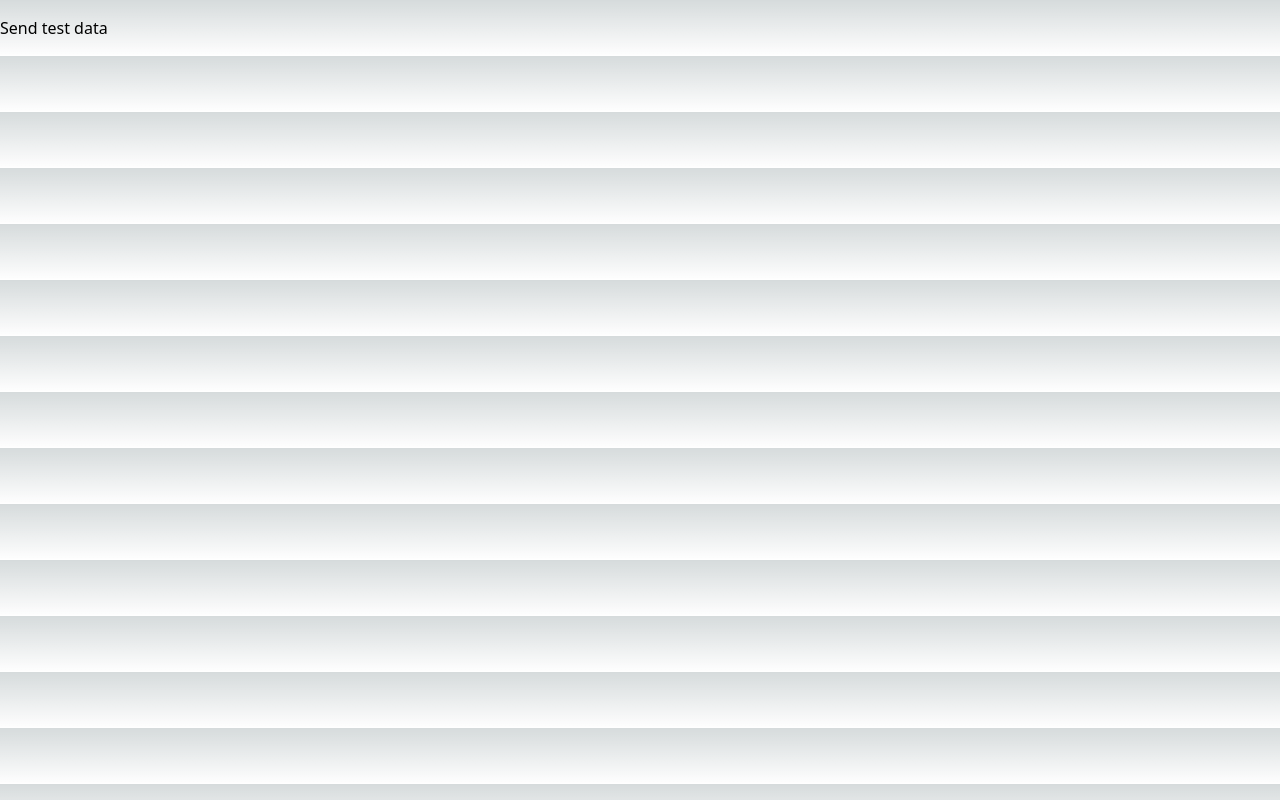
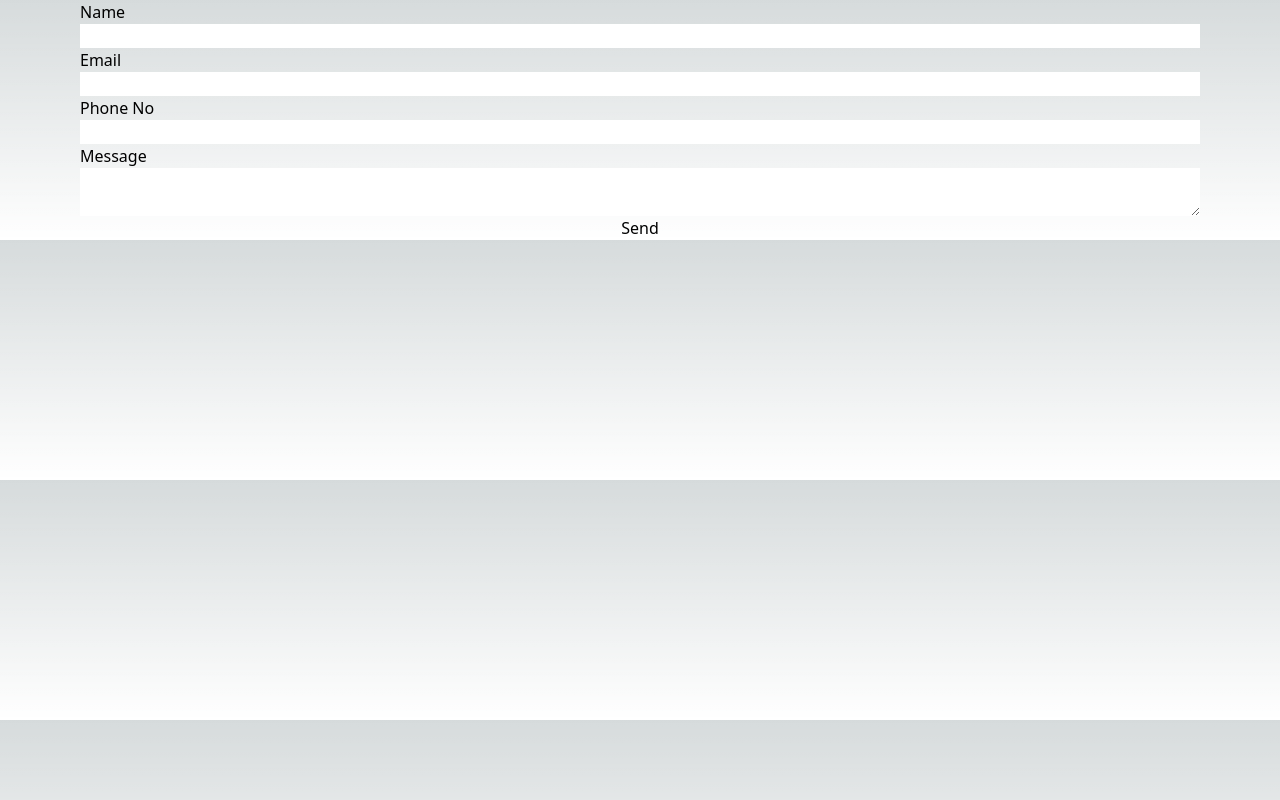
Before and after one commit to Rutvik-R/WebHunter-GWOC, a Next.js app: page /email in a window 1280 px wide. Built offline with nearby package versions, Linux system fonts and the light colour scheme.

Commit message:
Most of done only some design left

```diff
--- a/package.json
+++ b/package.json
@@ -22,6 +22,7 @@
     "next": "13.1.2",
     "react": "18.2.0",
     "react-dom": "18.2.0",
+    "react-hook-form": "^7.42.1",
     "typescript": "4.9.4"
   },
   "devDependencies": {
--- /dev/null
+++ b/pages/contactUs.tsx
@@ -0,0 +1,61 @@
+import React, { useRef } from 'react';
+import emailjs from '@emailjs/browser';
+
+export default function App(){
+
+    const form = useRef();
+
+    const sendEmail = (e) => {
+      e.preventDefault();
+
+      emailjs.sendForm('service_7p74d9f', 'template_cfqfjq9', form.current, 'CcviItm-4t-pal2z-')
+        .then((result) => {
+            console.log(result.text);
+        }, (error) => {
+            alert(error.text);
+            return;
+        });
+        if(form.current.resend.checked){
+            console.log(form.current.email_from.value)
+            emailjs.sendForm('service_7p74d9f', 'template_8n4948s', form.current, 'CcviItm-4t-pal2z-')
+            .then((result) => {
+                console.log(result.text);
+            }, (error) => {
+                alert(error.text);
+                return;
+            });
+
+        }
+
+        alert('sended')
+
+    };
+
+    return (
+        <div className="h-screen w-screen bg-red-500 bg-repeat">
+            <div className="absolute bg-amber-500 h-5/6 w-1/2 top-20 right-10 overflow-y-scroll ">
+                <div className="text-center my-2 text-6xl ">
+                    Contact Us
+                </div>
+                <div className="">
+
+                    <form ref={form} onSubmit={sendEmail}>
+                        <input type="text" name="name" placeholder="Enter your name"         required  className="block h-10 mx-28 my-10 w-2/3" />
+                        <input type="email" name="email_from" placeholder="Enter your email"        required  className="block h-10 mx-28 my-10 w-2/3" />
+                        <textarea name="message" placeholder="Enter your message" required  className="block mx-28 my-10 w-2/3 h-32 max-h-32 overflow-y-scroll" />
+                        <input type="hidden" name="email_to" value='rutvikranpariya1221@gmail.com' display="none" />
+                        <input type="checkbox" name="resend" className="ml-28 mr-5 inline my-3" /> Do you want copy of your message as email ?
+                        <input type="submit" value="Send" className="block text-3xl mx-28 my-10 w-2/3 text-cyan-800 font-semibold"/>
+                    </form>
+                </div>
+            </div>
+            <div className="absolute h-3/4 w-1/2 top-20 left-10 ">
+                <div className="bg-black h-2/6 w-5/12 absolute top-14  left-10    text-center ">   <a href=''   className='align-middle'><img src="" alt='instagram png' className='h-3/4' /> Instra</a> </div>
+                <div className="bg-black h-2/6 w-5/12 absolute top-14 right-10    text-center ">   <a href=''   className='align-middle'><img src="" alt='email png' className='h-3/4' /> Email</a> </div>
+                <div className="bg-black h-2/6 w-5/12 absolute bottom-14 left-10  text-center ">   <a href=''   className='align-middle'><img src="" alt='location jpg' className='h-3/4' /> Address</a> </div>
+                <div className="bg-black h-2/6 w-5/12 absolute bottom-14 right-10 text-center ">   <a href=''   className='align-middle'><img src="" alt='call sym' className='h-3/4' /> phone No</a> </div>
+            </div>
+        </div>
+    )
+
+}
--- a/pages/email.tsx
+++ b/pages/email.tsx
@@ -1,86 +1,33 @@
-// // import React , { useRef } from "react";
-// // import emailjs from '@emailjs/browser'
+import React , { useRef } from "react";
+import emailjs from '@emailjs/browser'
 
-// // export default function ContactUs() {
-// //     const form = useRef();
+export default function ContactUs() {
+    const form = useRef();
 
-// //     const sendEmail = (e) => {
-// //       e.preventDefault();
-// //       emailjs.sendForm( 'service_7p74d9f' , 'template_cfqfjq9', form.current, 'CcviItm-4t-pal2z-')
-// //         .then((result) => {
-// //             console.log(result.text , form.current.user_img);
-// //         }, (error) => {
-// //             console.log(error.text);
-// //         });
+    const sendEmail = (e) => {
+      e.preventDefault();
+      emailjs.sendForm( 'service_7p74d9f' , 'template_cfqfjq9', form.current, 'CcviItm-4t-pal2z-')
+        .then((result) => {
+            console.log(result.text);
+        }, (error) => {
+            console.log(error.text);
+        });
 
-// //         alert("Done")
+        alert("Done")
 
-// //     };
+    };
 
-// //     return (
-// //       <form ref={form} onSubmit={sendEmail} className='grid' >
-// //         <label className='mx-20'>Name</label>
-// //         <input className="mx-20" type="text" name="user_name" />
-// //         <label className="mx-20">Email</label>
-// //         <input className="mx-20" type="email" name="user_email" />
-// //         <label className="mx-20">Phone No</label>
-// //         <input className="mx-20" type="number" name="user_phoneNo" />
-// //         <label className="mx-20">Image</label>
-// //         <input className="mx-20" type="file" name="user_img"
-// //  accept=".jpg, .png, .jpeg" />
-// //         <label className="mx-20">Message</label>
-// //         <textarea name="message" className="mx-20" />
-// //         <input type="submit" value="Send" />
-// //       </form>
-// //     );
-// //   };
-
-// export default function Home() {
-//     return (
-//       <h1 className="text-3xl font-bold underline">
-//         <a href="mailto:rutvikranpariya1221@gmail.com?subject={subject}&body={body}">send it</a>
-//       </h1>
-//     )
-//   }
-
-
-// Your imports...
-import UseEmail from "./api/useEmail";
-
-
-
-// Example component
-export default function App() {
-  // You don't need to manage state by yourself
-  // use the variables below
-  const {
-    loading,
-    submitted,
-    error,
-    sendEmail
-  } = UseEmail('rutvikranpariya1221@gmail.com');
-
-  const sendExample = () => {
-    // Can be any data, static and dynamic
-    sendEmail({
-      example_user: "rutvikranpariya1221@gmail.com",
-      example_data: new Date().toISOString(),
-    });
+    return (
+      <form ref={form} onSubmit={sendEmail} className='grid' >
+        <label className='mx-20'>Name</label>
+        <input className="mx-20" type="text" name="user_name" />
+        <label className="mx-20">Email</label>
+        <input className="mx-20" type="email" name="user_email" />
+        <label className="mx-20">Phone No</label>
+        <input className="mx-20" type="number" name="user_phoneNo" />
+        <label className="mx-20">Message</label>
+        <textarea name="message" className="mx-20" />
+        <input type="submit" value="Send" />
+      </form>
+    );
   };
-
-  return (
-    <div className="App">
-      <header className="App-header">
-        {/* <img src={logo} className="App-logo" alt="logo" /> */}
-        <div style={{ margin: "1rem 0", fontSize: '2rem' }}>
-          { submitted && 'Done, email was sent!' }
-          { error ? `Unexpected ${error}` : null}
-          { loading && 'Email is being sent now...' }
-        </div>
-        <div style={{ margin: "1rem 0" }}>
-          <button onClick={sendExample}>Send test data</button>
-        </div>
-      </header>
-    </div>
-  );
-}
```
Also changed, not shown: 1 other file (tests, documents, lock files or other folders).
